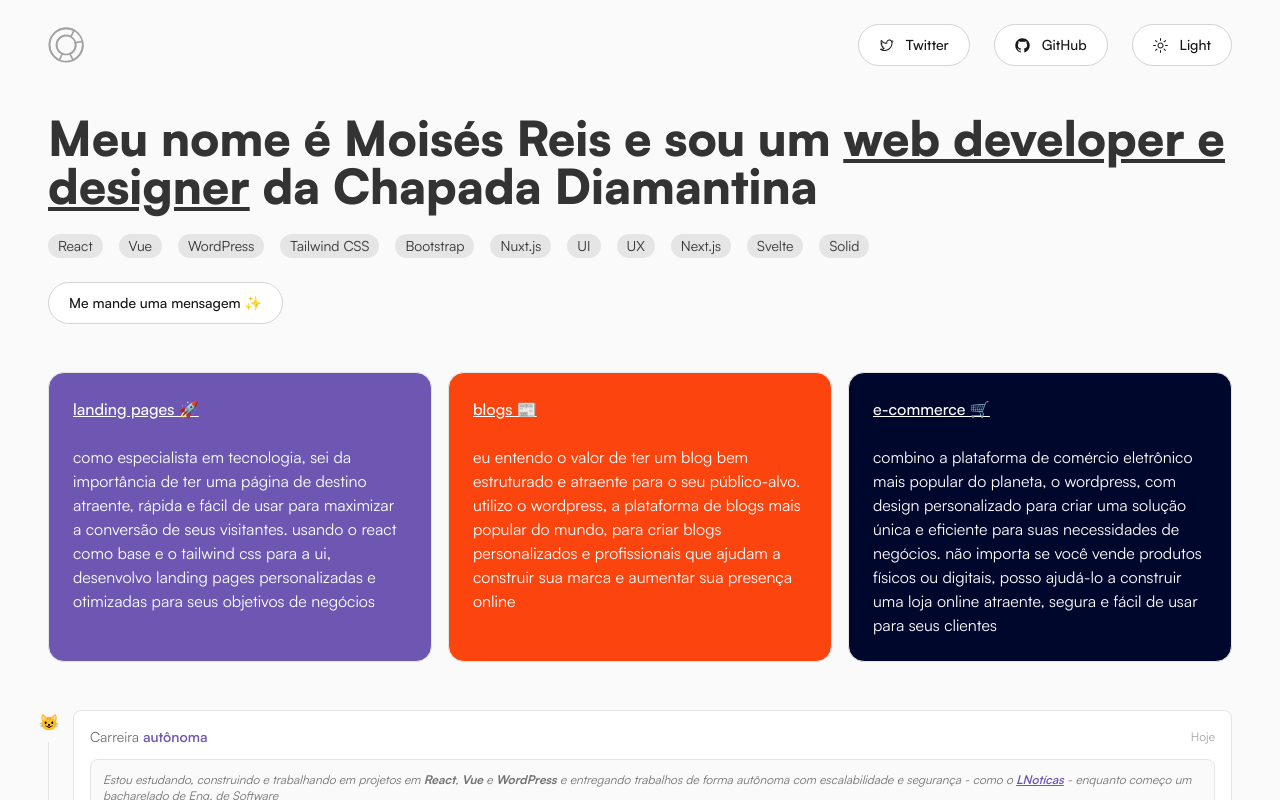
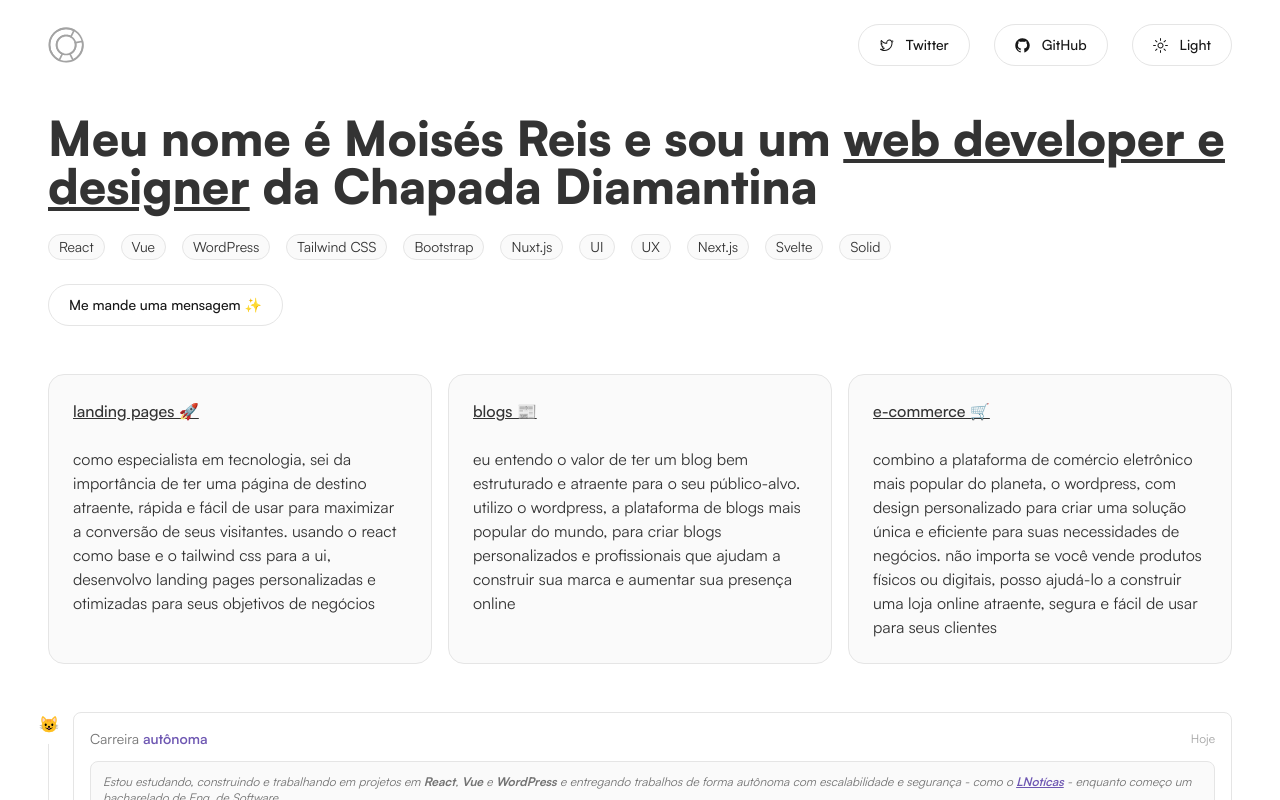
Before and after one commit to moisesmreis/portfolio, a Next.js app: page / in a window 1280 px wide. Shown: the top 800 px of the page. Built offline with nearby package versions, Linux system fonts and the light colour scheme.

Commit message:
Update global.css

```diff
--- /dev/null
+++ b/src/components/cardCta.tsx
@@ -0,0 +1,18 @@
+/* eslint-disable jsx-a11y/alt-text */
+import React from "react";
+
+interface Props {
+    title: string;
+    content: string;
+}
+
+const CardCta: React.FC<Props> = ({ title, content, ...attributes }) => {
+    return (
+        <div className="bg-neutral-50 grid-sub-nav">
+            <h2 className="title-nav">{title}</h2>
+            <p className="lowercase">{content}</p>
+        </div>
+    );
+}
+
+export default CardCta;
--- a/src/pages/home/nav.tsx
+++ b/src/pages/home/nav.tsx
@@ -1,22 +1,13 @@
-import Badge from "../../components/badge";
+import CardCta from "@/components/cardCta";
 
 const Nav = () => {
     return (
         <>
             <section className="px-6 xl:px-12" id="home-nav">
                 <div className="grid-nav">
-                    <div className="bg-[#6e57b2] grid-sub-nav">
-                        <h2 className="title-nav">Landing pages 🚀</h2>
-                        <p className="text-white lowercase">Como especialista em tecnologia, sei da importância de ter uma página de destino atraente, rápida e fácil de usar para maximizar a conversão de seus visitantes. Usando o React como base e o Tailwind CSS para a UI, desenvolvo landing pages personalizadas e otimizadas para seus objetivos de negócios</p>
-                    </div>
-                    <div className="bg-[#fc440f] grid-sub-nav">
-                        <h2 className="title-nav">Blogs 📰</h2>
-                        <p className="text-white lowercase">Eu entendo o valor de ter um blog bem estruturado e atraente para o seu público-alvo. Utilizo o WordPress, a plataforma de blogs mais popular do mundo, para criar blogs personalizados e profissionais que ajudam a construir sua marca e aumentar sua presença online</p>
-                    </div>
-                    <div className="bg-[#00072d] grid-sub-nav">
-                        <h2 className="title-nav">E-commerce 🛒</h2>
-                        <p className="text-white lowercase">Combino a plataforma de comércio eletrônico mais popular do planeta, o WordPress, com design personalizado para criar uma solução única e eficiente para suas necessidades de negócios. Não importa se você vende produtos físicos ou digitais, posso ajudá-lo a construir uma loja online atraente, segura e fácil de usar para seus clientes</p>
-                    </div>
+                    <CardCta title="Landing pages 🚀" content="Como especialista em tecnologia, sei da importância de ter uma página de destino atraente, rápida e fácil de usar para maximizar a conversão de seus visitantes. Usando o React como base e o Tailwind CSS para a UI, desenvolvo landing pages personalizadas e otimizadas para seus objetivos de negócios" />
+                    <CardCta title="Blogs 📰" content="Eu entendo o valor de ter um blog bem estruturado e atraente para o seu público-alvo. Utilizo o WordPress, a plataforma de blogs mais popular do mundo, para criar blogs personalizados e profissionais que ajudam a construir sua marca e aumentar sua presença online" />
+                    <CardCta title="E-commerce 🛒" content="Combino a plataforma de comércio eletrônico mais popular do planeta, o WordPress, com design personalizado para criar uma solução única e eficiente para suas necessidades de negócios. Não importa se você vende produtos físicos ou digitais, posso ajudá-lo a construir uma loja online atraente, segura e fácil de usar para seus clientes" />
                 </div>
             </section>
         </>
--- a/src/styles/globals.css
+++ b/src/styles/globals.css
@@ -6,7 +6,7 @@
 
 @layer base {
   body {
-    @apply font-body text-[#333333] bg-neutral-50 dark:bg-[#292b2f] dark:text-[#fafafa] overflow-x-hidden
+    @apply font-body text-[#333333] bg-white dark:bg-[#292b2f] dark:text-[#fafafa] overflow-x-hidden
   }
 }
 
@@ -88,7 +88,7 @@
   @apply text-4xl lg:text-5xl leading-snug font-black
 }
 .title-nav {
-  @apply lowercase text-white font-medium underline
+  @apply lowercase dark:text-[#fafafa] font-medium underline
 }
 
 /* 4. BUTTONS
@@ -97,13 +97,13 @@
  */
 
 .button-main {
-  @apply flex flex-row gap-3 items-center justify-center content-center text-neutral-900 bg-white border border-neutral-300 focus:outline-none hover:bg-neutral-100 focus:ring-4 focus:ring-neutral-200 font-medium rounded-full text-sm px-5 py-2.5 dark:bg-neutral-800 dark:text-white dark:border-neutral-600 dark:hover:bg-neutral-700 dark:hover:border-neutral-600 dark:focus:ring-neutral-700
+  @apply flex flex-row gap-3 items-center justify-center content-center text-neutral-900 bg-white border border-neutral-200 focus:outline-none hover:bg-neutral-100 focus:ring-4 focus:ring-neutral-200 font-medium rounded-full text-sm px-5 py-2.5 dark:bg-neutral-800 dark:text-white dark:border-neutral-600 dark:hover:bg-neutral-700 dark:hover:border-neutral-600 dark:focus:ring-neutral-700
 }
 .button-basic {
   @apply flex flex-row gap-4 justify-start content-center items-center text-sm underline;
 }
 .button-icon {
-  @apply flex flex-row gap-3 items-center justify-center content-center text-neutral-900 bg-white border border-neutral-300 focus:outline-none hover:bg-neutral-100 focus:ring-4 focus:ring-neutral-200 font-medium rounded-full text-sm p-2.5 dark:bg-neutral-800 dark:text-white dark:border-neutral-600 dark:hover:bg-neutral-700 dark:hover:border-neutral-600 dark:focus:ring-neutral-700
+  @apply flex flex-row gap-3 items-center justify-center content-center text-neutral-900 bg-white border border-neutral-200 focus:outline-none hover:bg-neutral-100 focus:ring-4 focus:ring-neutral-200 font-medium rounded-full text-sm p-2.5 dark:bg-neutral-800 dark:text-white dark:border-neutral-600 dark:hover:bg-neutral-700 dark:hover:border-neutral-600 dark:focus:ring-neutral-700
 }
 
 /* 5. BADGES
@@ -112,7 +112,7 @@
  */
 
 .badge-main {
-  @apply bg-neutral-200 text-sm font-normal px-2.5 py-0.5 rounded-full dark:bg-neutral-700 dark:text-neutral-300
+  @apply bg-neutral-50 border-neutral-200 border text-sm font-normal px-2.5 py-0.5 rounded-full dark:bg-neutral-700 dark:text-neutral-300 dark:border-neutral-600
 }
 
 /* 6. COMPONENTS
@@ -125,7 +125,7 @@
   @apply relative flex flex-col gap-10 border-l border-neutral-200 dark:border-neutral-700
 }
 .timeline-circle {
-  @apply absolute flex items-center justify-center w-6 h-6 bg-neutral-50 rounded-full -left-3 ring-8 ring-neutral-50 dark:ring-[#292b2f] dark:bg-[#292b2f]
+  @apply absolute flex items-center justify-center w-6 h-6 bg-white rounded-full -left-3 ring-8 ring-white dark:ring-[#292b2f] dark:bg-[#292b2f]
 }
 .timeline-wrap-flex {
   @apply items-center justify-between p-4 bg-white border border-neutral-200 rounded-lg sm:flex dark:bg-neutral-700 dark:border-neutral-600
@@ -158,7 +158,7 @@
  */
 
 .form-wrap {
-  @apply bg-white border resize-none border-neutral-300 text-neutral-900 text-sm rounded-3xl focus:ring-[#6e57b2] focus:border-[#6e57b2] focus-visible:!ring-[#6e57b2] focus-visible:!border-[#6e57b2] block w-full p-4 dark:bg-neutral-700 dark:border-neutral-600 dark:placeholder-neutral-400 dark:text-white dark:focus:ring-white dark:focus:border-white
+  @apply bg-white border resize-none border-neutral-200 text-neutral-900 text-sm rounded-3xl focus:ring-[#6e57b2] focus:border-[#6e57b2] focus-visible:!ring-[#6e57b2] focus-visible:!border-[#6e57b2] block w-full p-4 dark:bg-neutral-700 dark:border-neutral-600 dark:placeholder-neutral-400 dark:text-white dark:focus:ring-white dark:focus:border-white
 }
 .form-label {
   @apply block mb-2 text-sm font-medium text-neutral-900 dark:text-white
```
